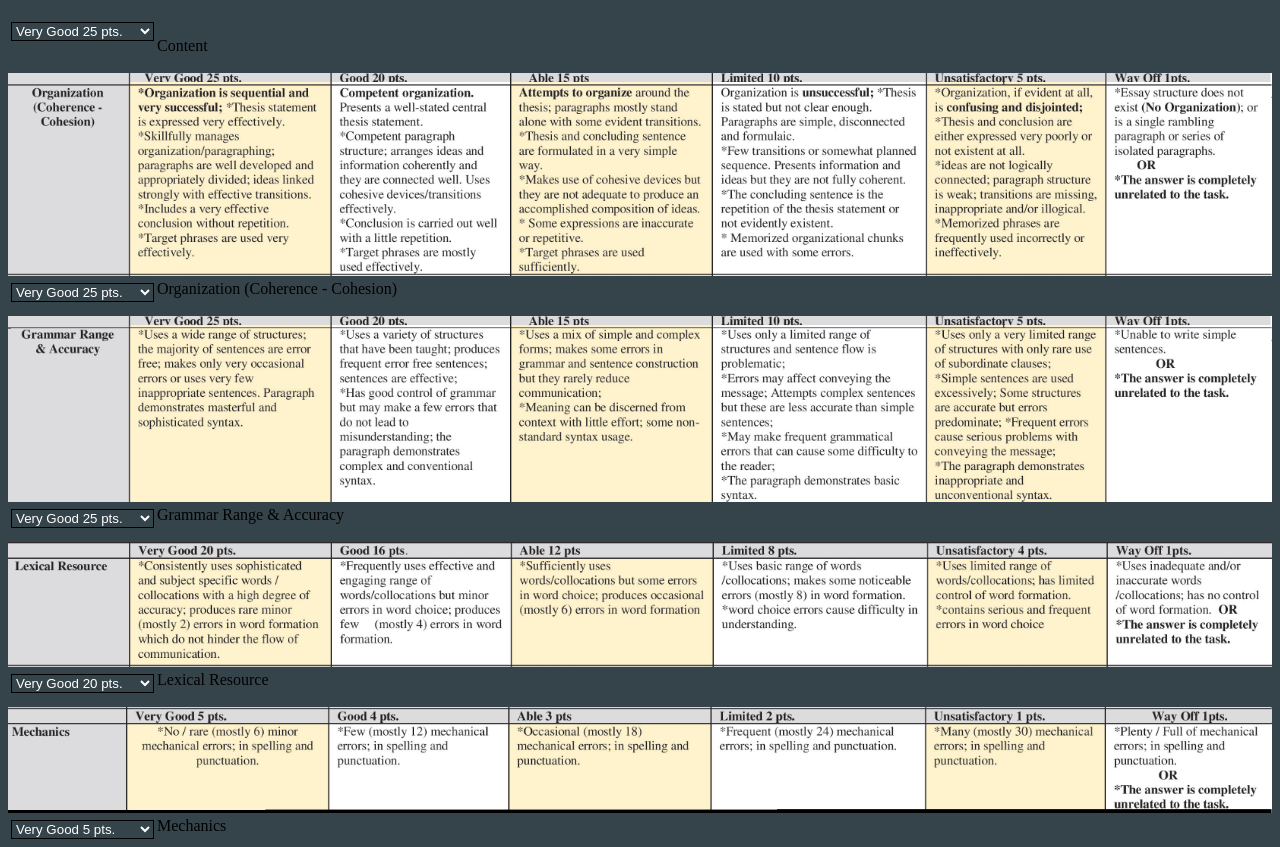
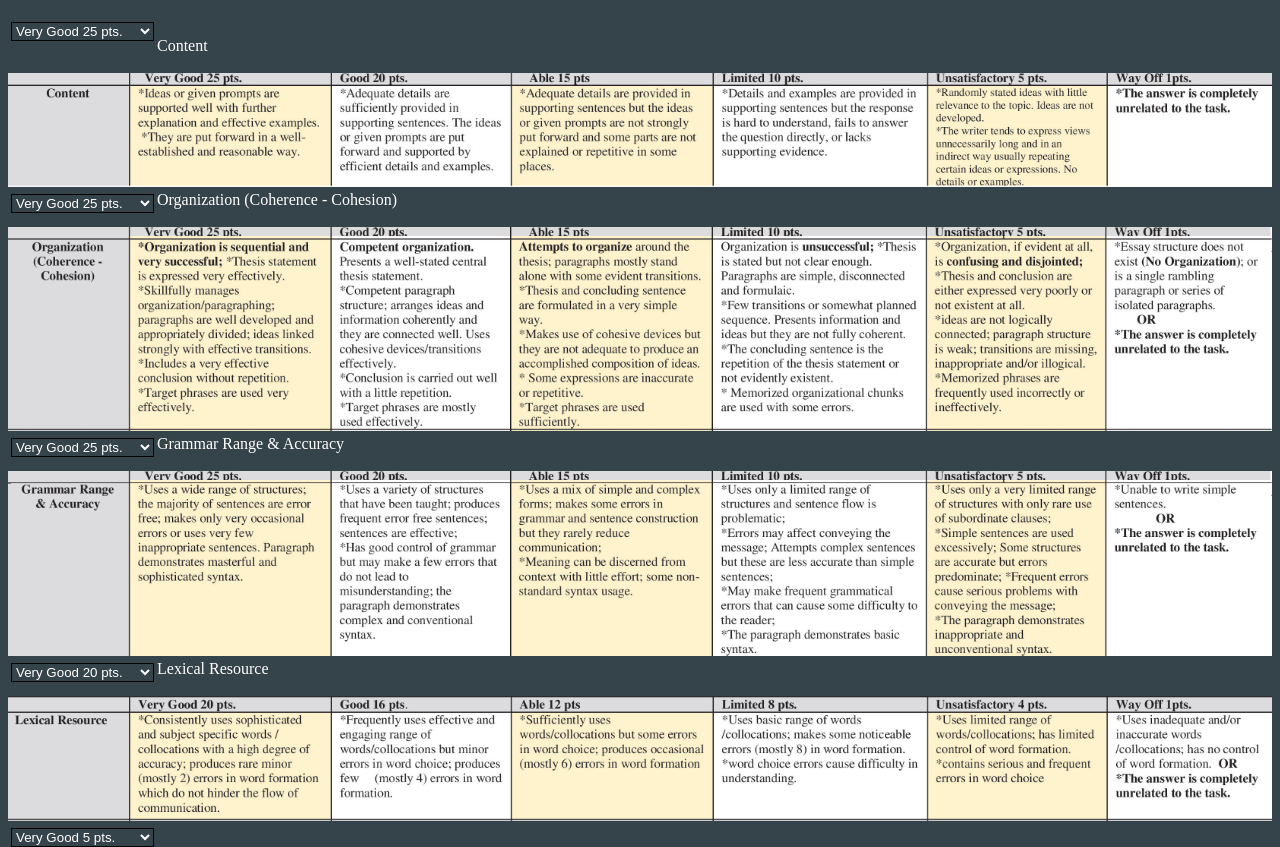
Before and after one commit to KowalewskiPawel/Graded-Writing-Task-Calculator, a plain HTML site: page index.html in a window 1280 px wide. Shown: the part 61-908 px from the top of the page. Drawn offline with Linux system fonts and the light colour scheme.

Commit message:
Update index.html

```diff
--- a/index.html
+++ b/index.html
@@ -7,6 +7,7 @@
         <style type="text/css">
             body {
   background-color: #35434b;
+  color: white;
 }
 h1 {
     color: white;
@@ -95,7 +96,7 @@ float:left; }
 </select>
 <br>
 Content<br><br>
-<img src=img/organization.png class="responsive">
+<img src=img/content.png class="responsive">
 <select type="number" onchange="val()" id="orgn_id">
 <option value=25>Very Good 25 pts.</option>
 <option value="20">Good 20 pts.</option>
@@ -108,7 +109,7 @@ Content<br><br>
 Organization
 (Coherence -
 Cohesion)<br><br>
-<img src=img/grammar.png class="responsive">
+<img src=img/organization.png class="responsive">
   <select onchange="val()" id="gram_id">
 <option value="25">Very Good 25 pts.</option>
 <option value="20">Good 20 pts.</option>
@@ -120,7 +121,7 @@ Cohesion)<br><br>
 <br>
 Grammar Range
 & Accuracy<br><br>
-<img src=img/lexi.png class="responsive">
+<img src=img/grammar.png class="responsive">
   <select onchange="val()" id="lexi_id">
 <option value="20">Very Good 20 pts.</option>
 <option value="16">Good 16 pts.</option>
@@ -131,7 +132,7 @@ Grammar Range
 </select>
 <br>
 Lexical Resource<br><br>
-<img src=img/mech.png class="responsive">
+<img src=img/lexi.png class="responsive">
   <select onchange="val()" id="mech_id">
 <option value="5">Very Good 5 pts.</option>
 <option value="4">Good 4 pts.</option>
@@ -140,6 +141,7 @@ Lexical Resource<br><br>
     <option value="1">Unsatisfactory 1 pts.</option>
     <option value="1">Way Off 1pts.</option>
 </select>
+  <img src=img/mech.png class="responsive">
 <br>
 Mechanics<br><br>
   <select onchange="val()" id="wrds_id">
```
